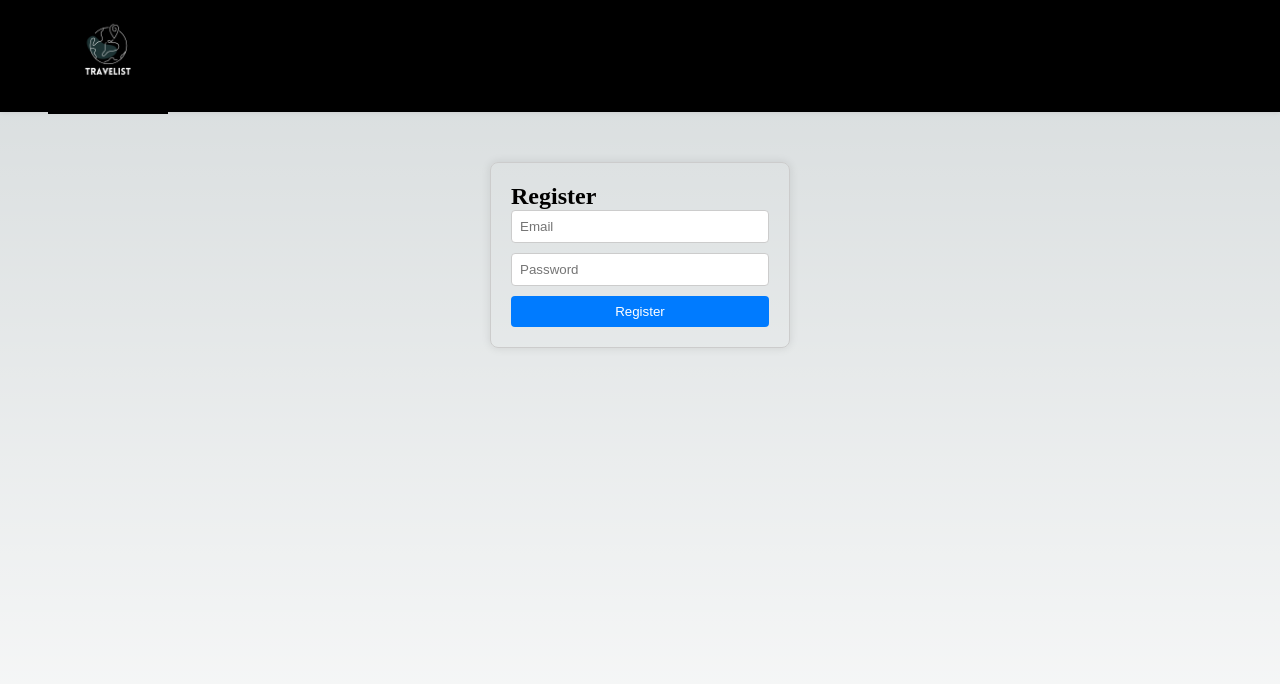
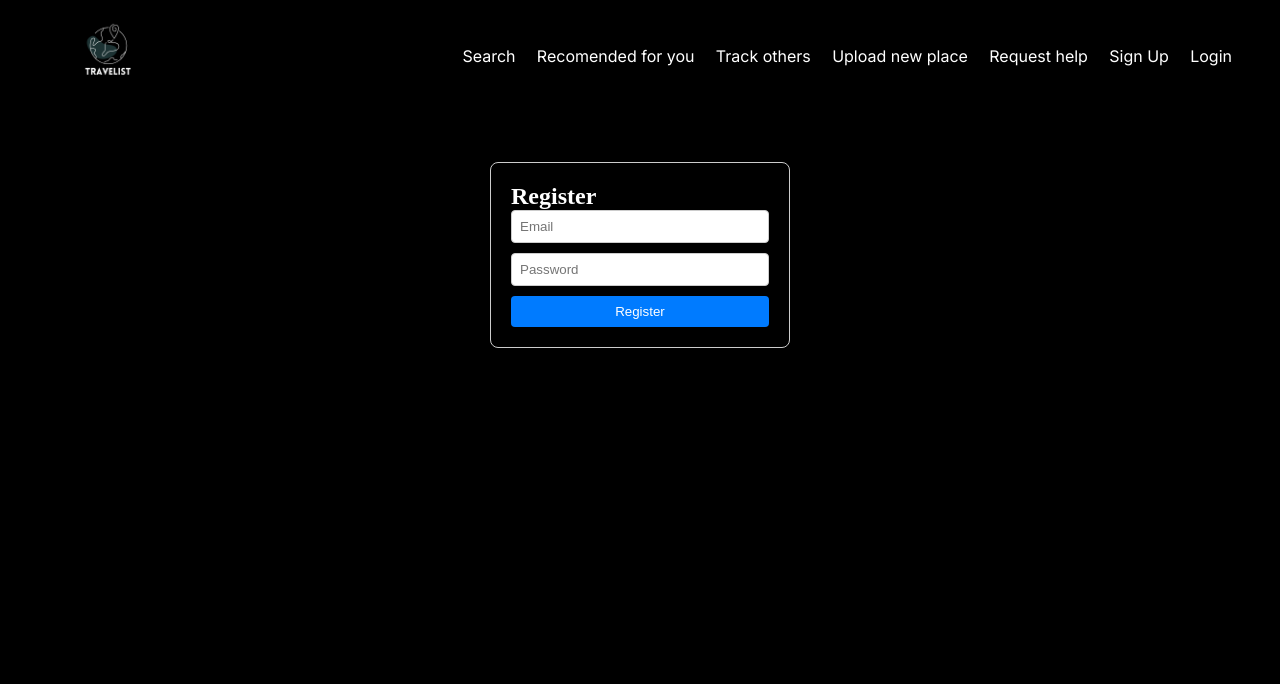
Before and after one commit to zolcsakgergo/travelist, a Next.js app: page /registration in a window 1280 px wide. Shown: the top 684 px of the page. Built offline with nearby package versions, Linux system fonts and the light colour scheme.

Commit message:
feat: added google maps package

```diff
--- a/components/Navbar/Navbar.js
+++ b/components/Navbar/Navbar.js
@@ -9,14 +9,14 @@ const Navbar = () => {
     return (
         <div className={`${styles.container} ${inter.className}`} >
             <Link href = "/">
-                <Image alt='logo image' src='/logo.png' width={120} height={120} />
+                <Image alt='logo image' src='/logo.png' priority width={120} height={120} />
             </Link>
             <div className={styles.links}>
                 <Link href={'/search'}>Search</Link>
                 <Link href={'/about'}>Recomended for you</Link>
-                <Link href={'/projects'}>Track others</Link>
-                <Link href={'/contact'}>Upload new place</Link>
-                <Link href={'/contact'}>Request help</Link>
+                <Link href={'/track'}>Track others</Link>
+                <Link href={'/upload'}>Upload new place</Link>
+                <Link href={'/request-help'}>Request help</Link>
                 <Link href={'/registration'}> Sign Up</Link>
                 <Link href={'/login'}>Login</Link>
             </div>
--- a/package.json
+++ b/package.json
@@ -9,6 +9,7 @@
     "lint": "next lint"
   },
   "dependencies": {
+    "@react-google-maps/api": "^2.19.2",
     "bcrypt": "^5.1.1",
     "mongoose": "^8.0.0",
     "next": "latest",
--- a/pages/index.js
+++ b/pages/index.js
@@ -8,7 +8,7 @@ export default function Home() {
   return (
     <div className={inter.className}>
       <Head>
-        <title>Create Next App</title>
+        <title>Travelist</title>
         <meta name="description" content="Generated by create next app" />
         <meta name="viewport" content="width=device-width, initial-scale=1" />
         <link rel="icon" href="/favicon.ico" />
--- a/styles/Search.module.css
+++ b/styles/Search.module.css
@@ -12,6 +12,8 @@
 
 .mapContainer {
     display: flex;
+    gap: 1rem;
+    flex-direction: column;
     align-items: center;
     justify-content: center;
     flex: 1;
--- a/styles/globals.css
+++ b/styles/globals.css
@@ -1,3 +1,5 @@
+
+
 :root {
   --max-width: 1100px;
   --border-radius: 12px;
@@ -5,43 +7,7 @@
     'Roboto Mono', 'Oxygen Mono', 'Ubuntu Monospace', 'Source Code Pro',
     'Fira Mono', 'Droid Sans Mono', 'Courier New', monospace;
 
-  --foreground-rgb: 0, 0, 0;
-  --background-start-rgb: 214, 219, 220;
-  --background-end-rgb: 255, 255, 255;
 
-  --primary-glow: conic-gradient(
-    from 180deg at 50% 50%,
-    #16abff33 0deg,
-    #0885ff33 55deg,
-    #54d6ff33 120deg,
-    #0071ff33 160deg,
-    transparent 360deg
-  );
-  --secondary-glow: radial-gradient(
-    rgba(255, 255, 255, 1),
-    rgba(255, 255, 255, 0)
-  );
-
-  --tile-start-rgb: 239, 245, 249;
-  --tile-end-rgb: 228, 232, 233;
-  --tile-border: conic-gradient(
-    #00000080,
-    #00000040,
-    #00000030,
-    #00000020,
-    #00000010,
-    #00000010,
-    #00000080
-  );
-
-  --callout-rgb: 238, 240, 241;
-  --callout-border-rgb: 172, 175, 176;
-  --card-rgb: 180, 185, 188;
-  --card-border-rgb: 131, 134, 135;
-}
-
-@media (prefers-color-scheme: dark) {
-  :root {
   --foreground-rgb: 255, 255, 255;
   --background-start-rgb: 0, 0, 0;
   --background-end-rgb: 0, 0, 0;
@@ -71,7 +37,7 @@
   --card-rgb: 100, 100, 100;
   --card-border-rgb: 200, 200, 200;
 }
-}
+
 
 * {
   box-sizing: border-box;
```
Also changed, not shown: components/Map.js (added, +57 -0 lines), pages/search.js (+5 -20 lines), utils/constants/places.js (added, +10 -0 lines), 1 other file (tests, documents, lock files or other folders). Lines whose indentation alone changed are shown as unchanged.
